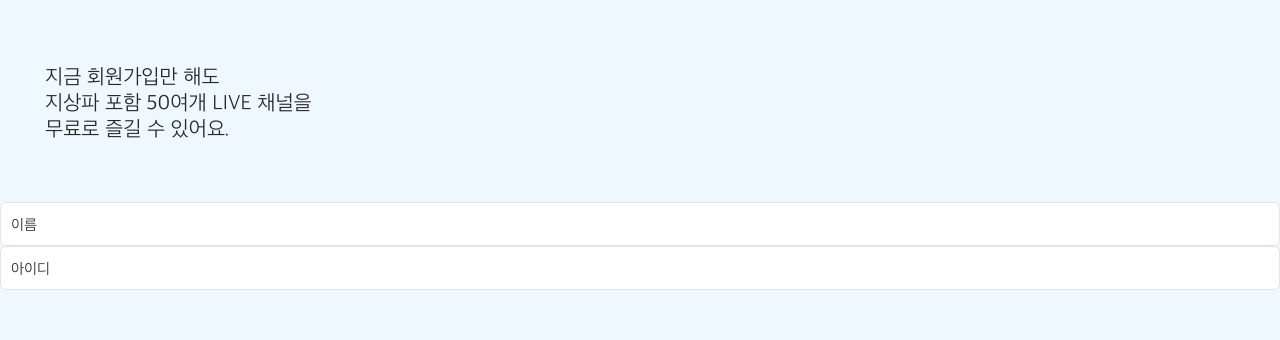
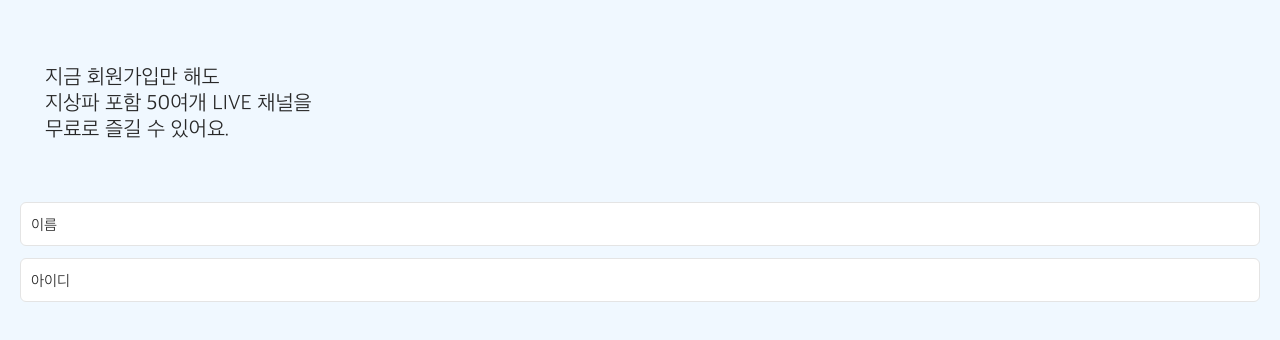
Before and after one commit to nam-yeun-hwa/toy-frontend, a Next.js app: page /join in a window 1280 px wide. Shown: the top 340 px of the page. Built offline with nearby package versions, Linux system fonts and the light colour scheme.

Commit message:
Feat(join):회원가입 페이지 이름, 아이디 추가

```diff
--- a/src/pages/join/index.tsx
+++ b/src/pages/join/index.tsx
@@ -1,6 +1,6 @@
 import styled from '@emotion/styled';
 import Text from 'components/ui/Text';
-import { FormProvider, useForm } from 'react-hook-form';
+import { FormProvider, SubmitHandler, useForm } from 'react-hook-form';
 
 interface IJoinFormInput {
 	userName: string;
@@ -10,6 +10,16 @@ interface IJoinFormInput {
 
 export default function join(): JSX.Element {
 	const methods = useForm<IJoinFormInput>();
+
+	/**
+	 * @function onSubmitJoin
+	 * @description submitHandler
+	 * @param data
+	 */
+	const onSubmitJoin: SubmitHandler<IJoinFormInput> = data => {
+		console.log(data);
+	};
+
 	return (
 		<JoinContainer className="page_container">
 			<p className="txt">
@@ -18,9 +28,11 @@ export default function join(): JSX.Element {
 				<span>무료로</span> 즐길 수 있어요.
 			</p>
 			<FormProvider {...methods}>
-				<form>
-					<Text regName="joinName" placeholder="이름" />
-					<Text regName="joinId" placeholder="아이디" />
+				<form onSubmit={methods.handleSubmit(onSubmitJoin)}>
+					<div className="input-contain">
+						<Text regName="joinName" placeholder="이름" />
+						<Text regName="joinId" placeholder="아이디" />
+					</div>
 				</form>
 			</FormProvider>
 		</JoinContainer>
@@ -31,8 +43,14 @@ const JoinContainer = styled.div`
 	.txt {
 		font-size: 21px;
 		font-weight: 100;
-		padding: 62px 45px;
+		padding: 62px 25px;
 		color: ${props => props.theme.text.primary};
 		margin: 0;
 	}
+
+	.input-contain {
+		> * {
+			margin-bottom: 12px;
+		}
+	}
 `;
--- a/src/pages/login/index.tsx
+++ b/src/pages/login/index.tsx
@@ -96,13 +96,10 @@ export default function login(): JSX.Element {
 }
 
 const LoginContainer = styled.div`
-	position: relative;
-	height: 100%;
 	display: flex;
 	flex-direction: column;
 	align-items: center;
 	justify-content: center;
-	padding: 0px 20px;
 	.logo {
 		width: 132px;
 		height: 38px;
--- a/src/styles/global.tsx
+++ b/src/styles/global.tsx
@@ -253,7 +253,7 @@ const style = css`
 		position: relative;
 		width: 100%;
 		height: 100%;
-		padding: 0;
+		padding: 0px 20px;
 		margin: 0;
 	}
 `;
```
